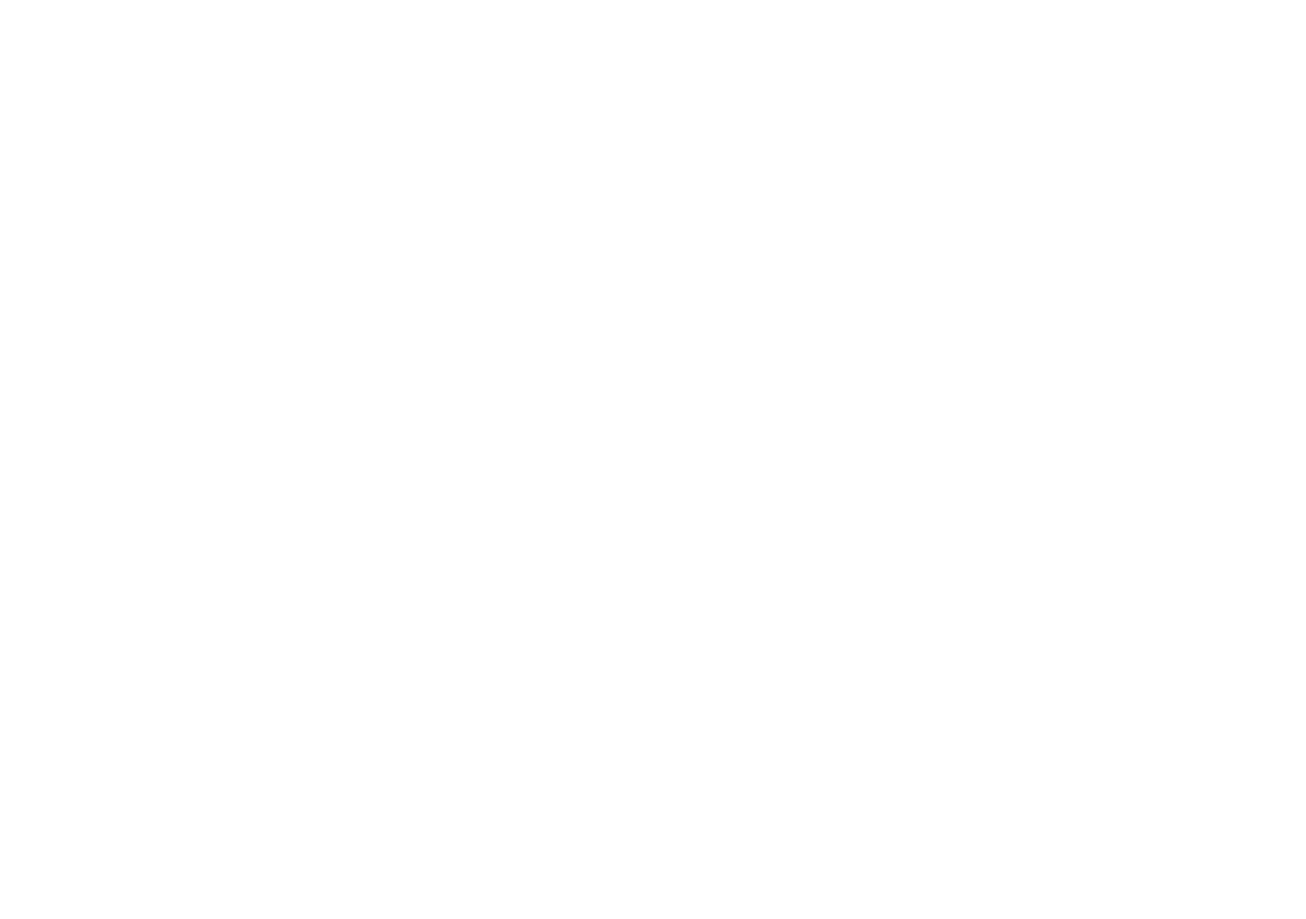
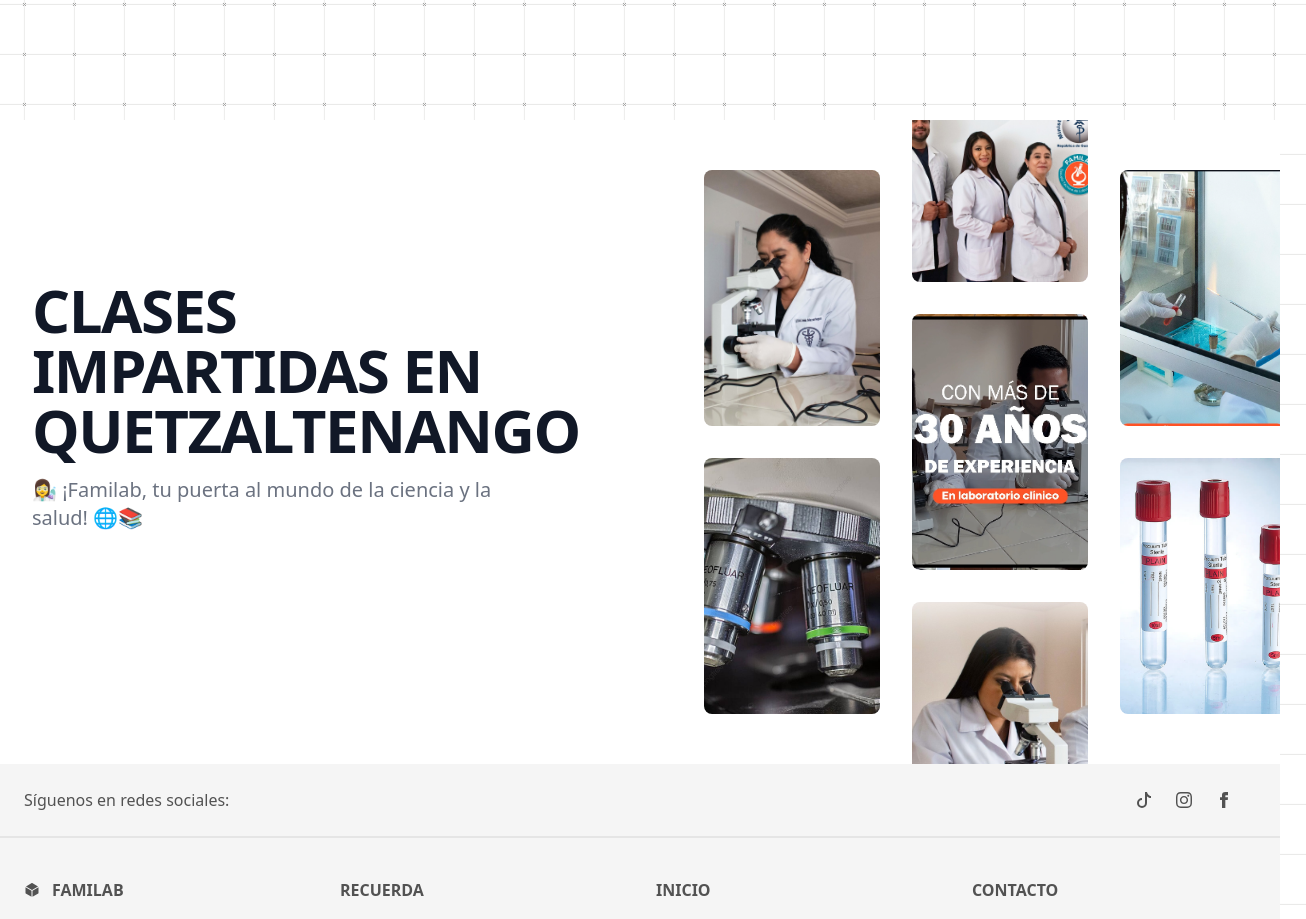
Before and after one commit to tahayk3/familab, a React (Create React App) app: page / in a window 1280 px wide. Before the commit this address had no page. Shown: the part 1520-2439 px from the top of the page, 1306 px wide, since content can reach past the window. Before the commit the page ends 800 px from the top, so only its background shows below. Built offline with nearby package versions, Linux system fonts and the light colour scheme.

Commit message:
modificando rutas, finales 5

```diff
--- a/src/App.js
+++ b/src/App.js
@@ -16,8 +16,8 @@
 const App = () => {
   return (
     <Routes>
-      <Route path="/familab/build" element={ [<NavbarDefault/>, <Welcome/>,<Learnlist/>,<Fade right><Gallery/></Fade>, <Footer/> ]  } />
-      <Route path="/familab/build/ubicacion" element={ [<NavbarDefault/>, <Location/>, <Footer/>] } />
+      <Route path="/" element={ [<NavbarDefault/>, <Welcome/>,<Learnlist/>,<Fade right><Gallery/></Fade>, <Footer/> ]  } />
+      <Route path="/ubicacion" element={ [<NavbarDefault/>, <Location/>, <Footer/>] } />
       <Route path="/sobre-nosotros" element={  [<NavbarDefault/>, <Information/>, <Footer/>] } />
       <Route path="/contacto" element={ [<NavbarDefault/>, <Contact/>, <Footer/>] } />
       <Route path="/preguntas-frecuentes" element={  [<NavbarDefault/>, <Frequentlyasked/>, <Footer/>] } />
--- a/src/components/NavbarDefault/NavbarDefault.jsx
+++ b/src/components/NavbarDefault/NavbarDefault.jsx
@@ -6,7 +6,7 @@
 
 
 const navigation = [
-  { name: 'Inicio', href: '/familab/build', current: true },
+  { name: 'Inicio', href: '/', current: true },
   { name: 'Ubicación', href: '/ubicacion', current: false },
   { name: '¿Quiénes somos?', href: '/sobre-nosotros', current: false },
   { name: 'Contáctenos', href: '/contacto', current: false },
```
Also changed, not shown: 7 other files (tests, documents, lock files or other folders).
